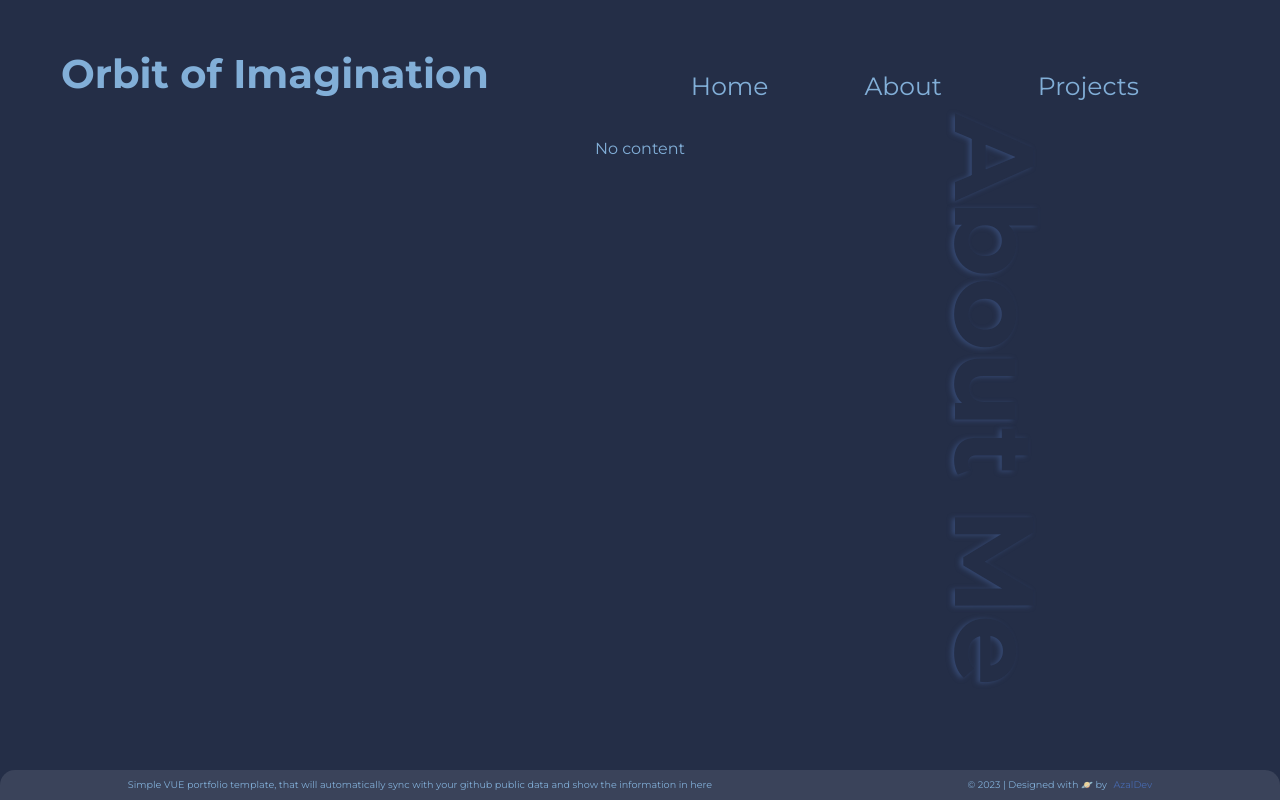
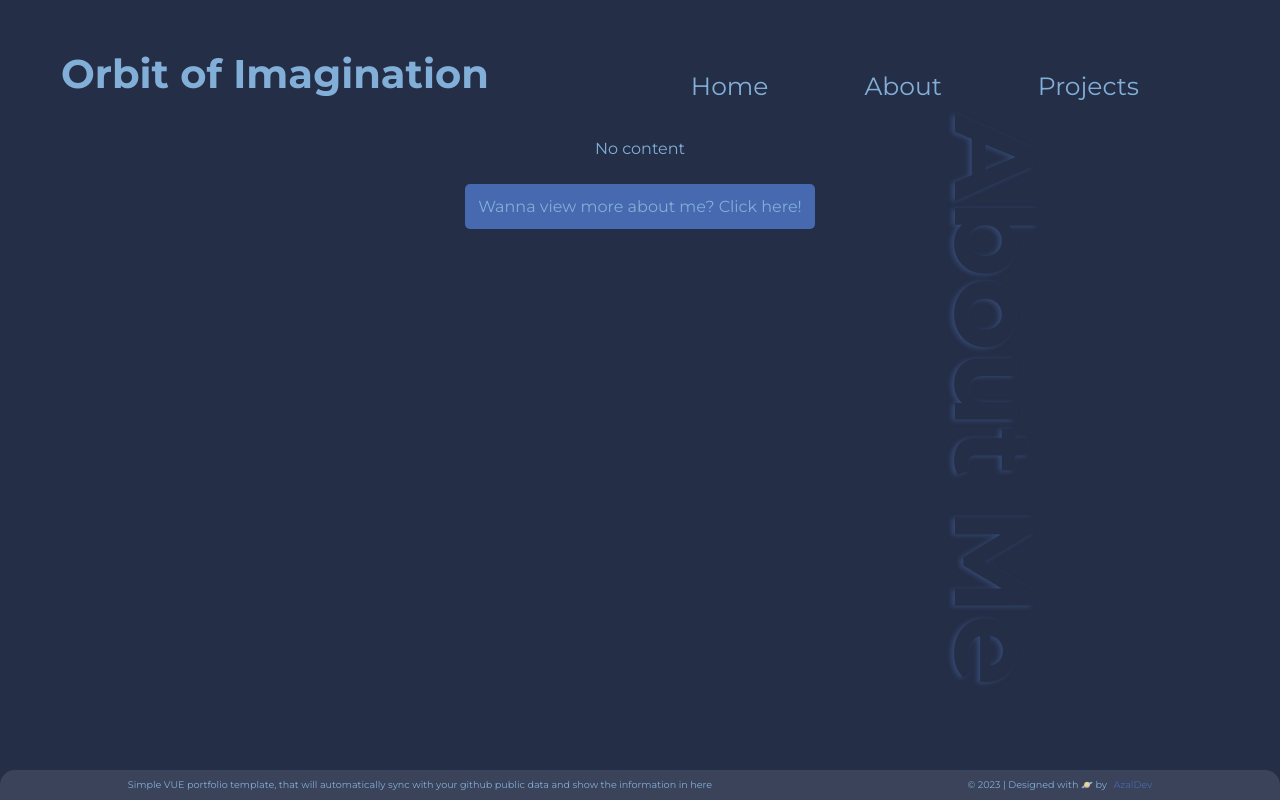
Before and after one commit to AzalDevX/orbit-of-imagination, a Vue app: page /about in a window 1280 px wide. Shown: the top 800 px of the page. Built offline with nearby package versions, Linux system fonts and the light colour scheme; no server answers.

Commit message:
Fixed screen resolution file

```diff
--- a/src/pages/AboutView.vue
+++ b/src/pages/AboutView.vue
@@ -5,7 +5,7 @@
     </article>
     <div v-if="html_content" class="abme-content" v-html="html_content"></div>
     <div v-else>No content</div>
-    <a v-if="getScreenResolution > computerScreen" id="more-button" :href="github_link" target="__blank">Wanna view more about me? Click here!</a>
+    <a v-if="screenResolution > computerScreen" id="more-button" :href="github_link" target="__blank">Wanna view more about me? Click here!</a>
     </main>
   </template>
 
@@ -24,7 +24,8 @@
         user_readme: null,
         github_link: `https://github.com/${config.gh.account}`,
         computerScreen: config.computer.screen,
-        html_content: null
+        html_content: null,
+        screenResolution: getScreenResolution()
       };
     },
     methods: {
--- a/src/pages/ProjectsView.vue
+++ b/src/pages/ProjectsView.vue
@@ -22,7 +22,7 @@
       </div>
     </article>
 
-    <aside v-if="getScreenResolution > computerScreen" class="controls">
+    <aside v-if="screenResolution > computerScreen" class="controls">
       <a @click="previousPage" :class="{ 'disabled-link': currentPage === 1 }"> &lt; </a>
       <h1> {{ this.currentPage }} </h1>
       <a @click="nextPage" :class="{ 'disabled-link': currentPage * itemsPerPage >= totalItems }"> > </a>
@@ -39,6 +39,7 @@ import '@/styles/ProjectsView.css'
 import Swal from 'sweetalert2';
 
 
+
 export default {
   created() {
     this.fetchDataFromAPI();
@@ -53,7 +54,8 @@ export default {
       currentPage: 1,
       itemsPerPage: config.gh.repos_per_page,
       totalItems: 0,
-      computerScreen: config.computer.screen
+      computerScreen: config.computer.screen,
+      screenResolution: getScreenResolution()
     };
   },
   methods: {
```
